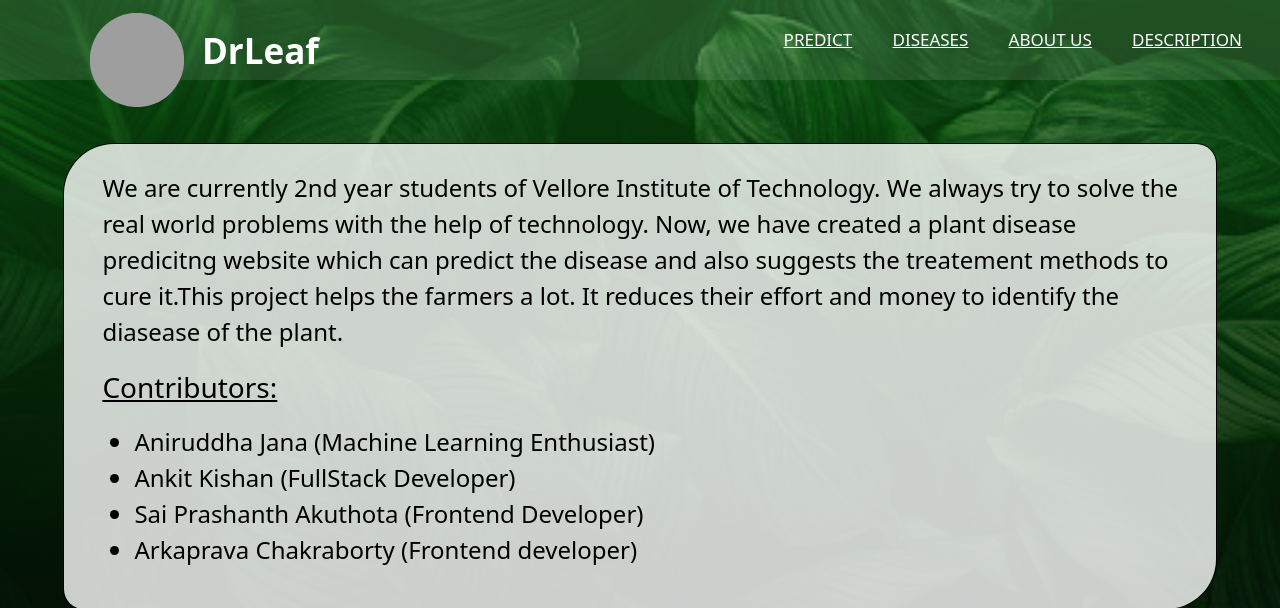
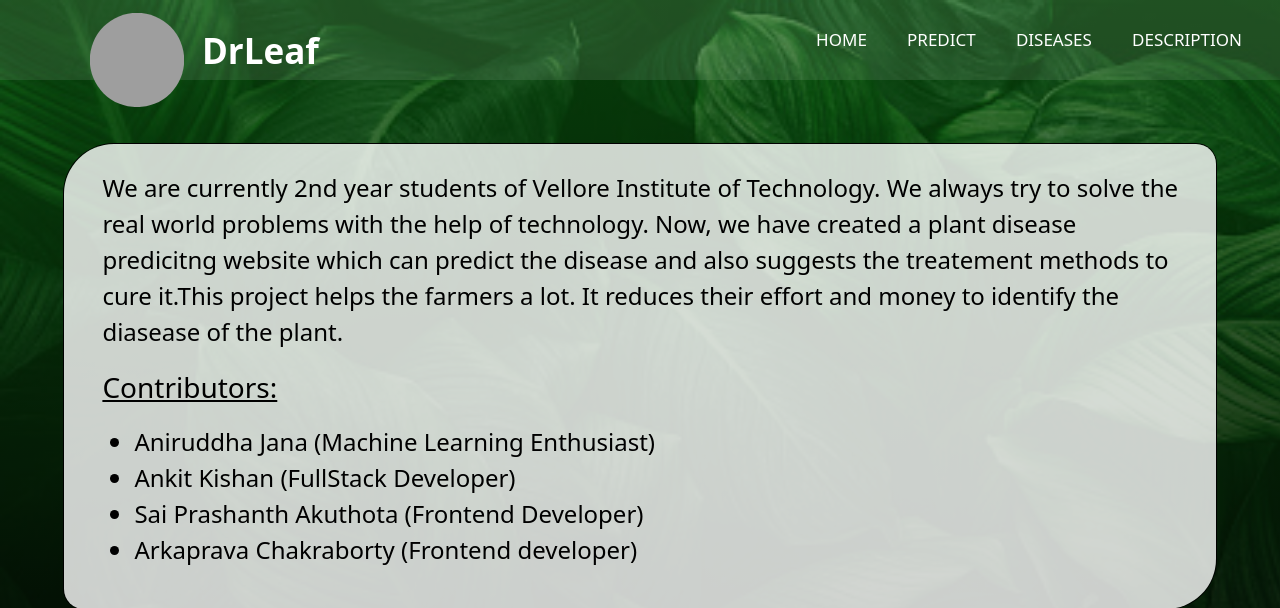
Before and after one commit to AniruddhA-Omni/DrLeaf, a Flask app: page /about in a window 1280 px wide. Shown: the top 608 px of the page. Run offline with Flask 2, Linux system fonts and the light colour scheme; grey boxes are pictures that could not be loaded.

Commit message:
Update aboutus.html

```diff
--- a/templates/aboutus.html
+++ b/templates/aboutus.html
@@ -205,10 +205,11 @@
         <a  class="x" style="margin-left: 6%; " href="/"><img src="/static/images/logo.jpg" alt="" width="120" height="120" style="border-radius: 50%; padding:1%;"></a>
         <label class="logo">DrLeaf</label>
         <ul>
-          <li><a href="/products">PREDICT</a></li>
-          <li><a href="/diseases">DISEASES</a></li>
-          <li><a href="/about">ABOUT US</a></li>
-          <li><a href="/description">DESCRIPTION</a></li>
+           <li><a class="navlinks" href="/">Home</a></li>
+          <li><a class="navlinks" href="/products">PREDICT</a></li>
+          <li><a class="navlinks" href="/diseases">DISEASES</a></li>
+
+          <li><a class="navlinks" href="/description">DESCRIPTION</a></li>
         </ul>
     </nav>
 
```
